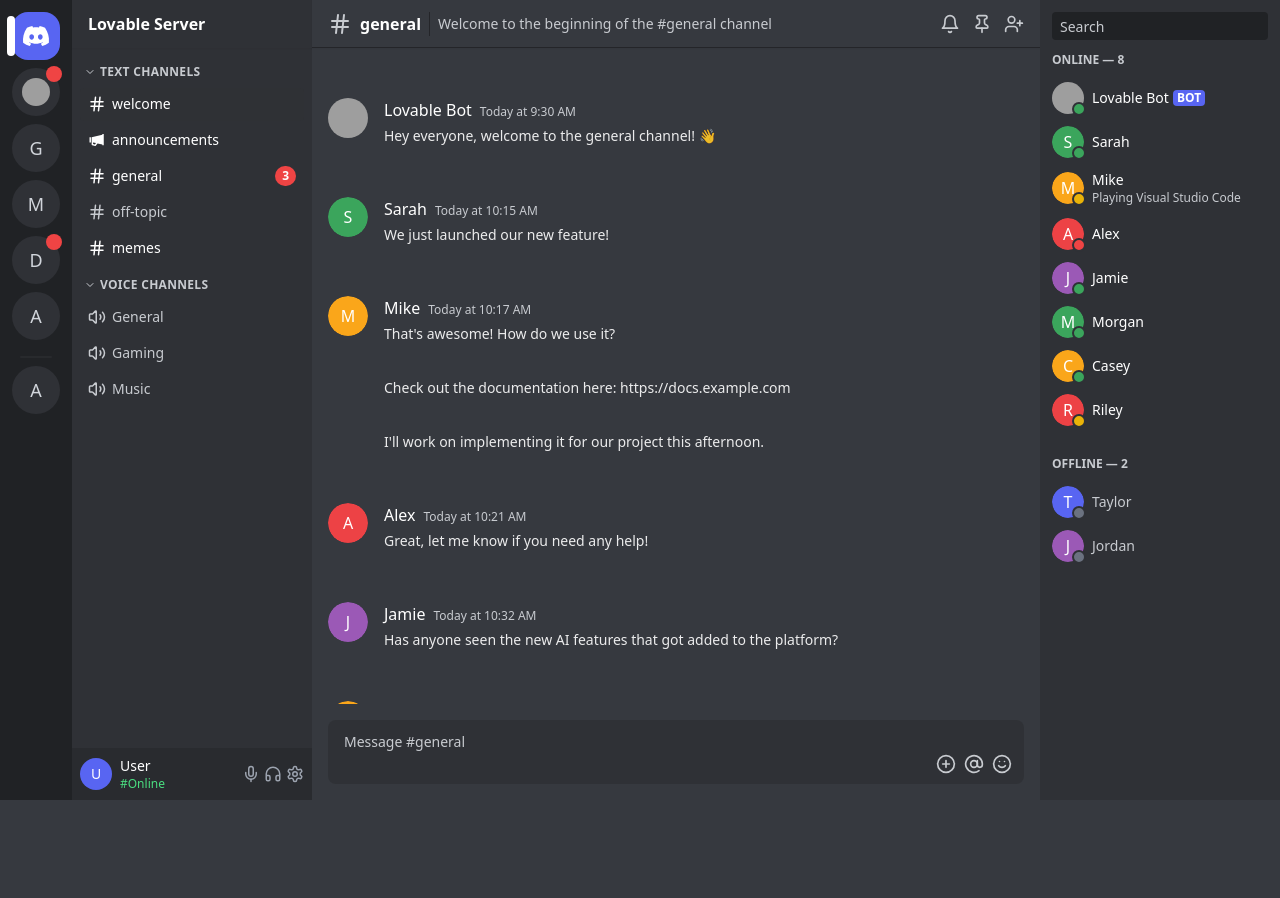
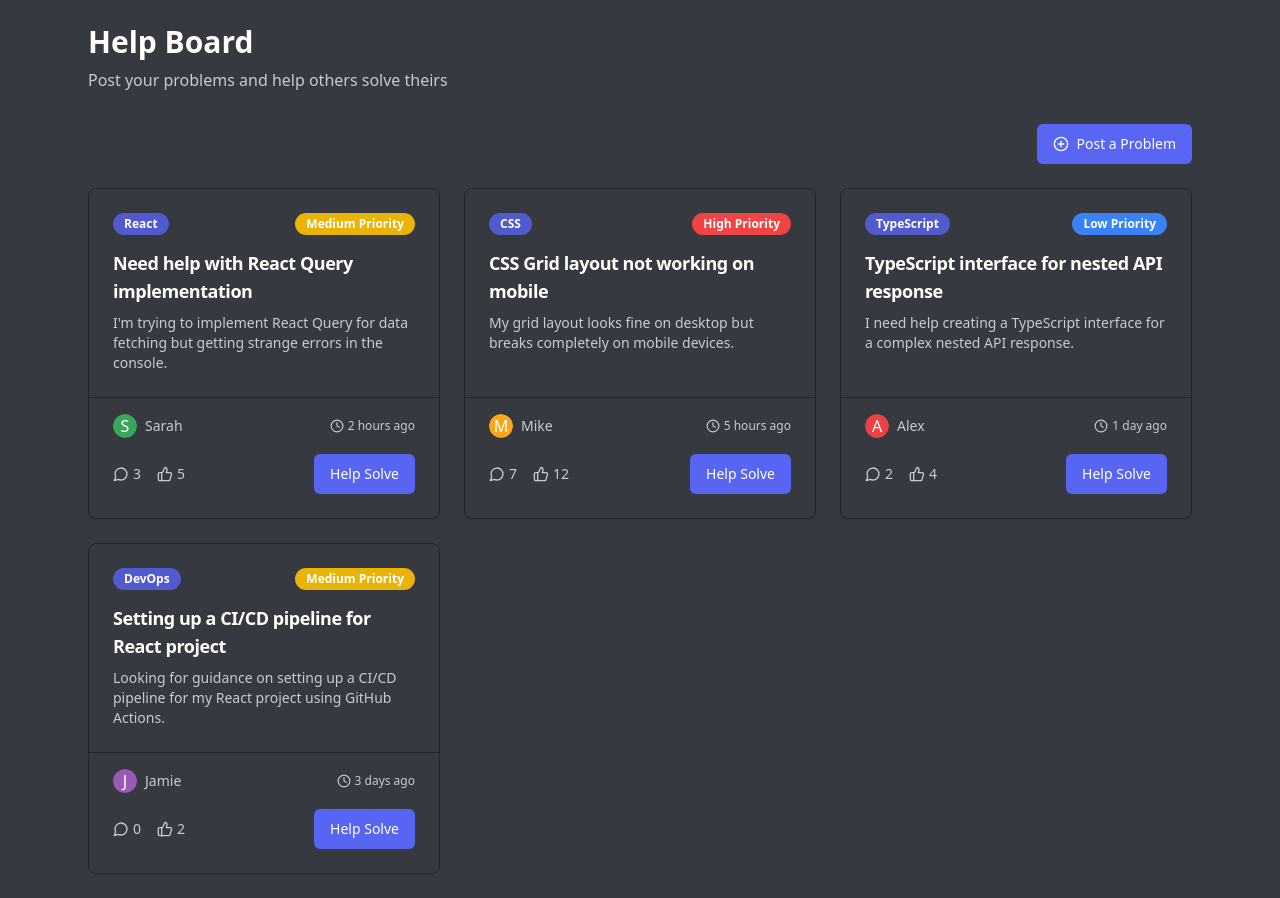
Before and after one commit to YingChenLeu/mindful-learning-loop, a React (Vite) app: page / in a window 1280 px wide. Before the commit the page ends 800 px from the top, so only its background shows below. Built offline with nearby package versions, Linux system fonts and the light colour scheme; grey boxes are pictures that could not be loaded.

Commit message:
Remove sidebars and implement board
Refactor the layout to remove the sidebars and introduce a board-like structure for posting content, including blocks for problems and a button to offer assistance.

```diff
--- /dev/null
+++ b/src/components/ProblemBoard.tsx
@@ -0,0 +1,156 @@
+
+import { useState } from "react";
+import { MessageCircle, ThumbsUp, Clock } from "lucide-react";
+import { Card, CardContent, CardFooter, CardHeader, CardTitle } from "@/components/ui/card";
+import { Button } from "@/components/ui/button";
+import { Badge } from "@/components/ui/badge";
+import { Avatar, AvatarFallback, AvatarImage } from "@/components/ui/avatar";
+
+type Problem = {
+  id: number;
+  title: string;
+  description: string;
+  category: string;
+  timestamp: string;
+  user: {
+    name: string;
+    avatar?: string;
+    color?: string;
+  };
+  responses: number;
+  likes: number;
+  urgency: "low" | "medium" | "high";
+};
+
+const mockProblems: Problem[] = [
+  {
+    id: 1,
+    title: "Need help with React Query implementation",
+    description: "I'm trying to implement React Query for data fetching but getting strange errors in the console.",
+    category: "React",
+    timestamp: "2 hours ago",
+    user: {
+      name: "Sarah",
+      color: "#3BA55C"
+    },
+    responses: 3,
+    likes: 5,
+    urgency: "medium"
+  },
+  {
+    id: 2,
+    title: "CSS Grid layout not working on mobile",
+    description: "My grid layout looks fine on desktop but breaks completely on mobile devices.",
+    category: "CSS",
+    timestamp: "5 hours ago",
+    user: {
+      name: "Mike",
+      color: "#FAA61A"
+    },
+    responses: 7,
+    likes: 12,
+    urgency: "high"
+  },
+  {
+    id: 3,
+    title: "TypeScript interface for nested API response",
+    description: "I need help creating a TypeScript interface for a complex nested API response.",
+    category: "TypeScript",
+    timestamp: "1 day ago",
+    user: {
+      name: "Alex",
+      color: "#ED4245"
+    },
+    responses: 2,
+    likes: 4,
+    urgency: "low"
+  },
+  {
+    id: 4,
+    title: "Setting up a CI/CD pipeline for React project",
+    description: "Looking for guidance on setting up a CI/CD pipeline for my React project using GitHub Actions.",
+    category: "DevOps",
+    timestamp: "3 days ago",
+    user: {
+      name: "Jamie",
+      color: "#9B59B6"
+    },
+    responses: 0,
+    likes: 2,
+    urgency: "medium"
+  }
+];
+
+const urgencyColors = {
+  low: "bg-blue-500",
+  medium: "bg-yellow-500",
+  high: "bg-red-500"
+};
+
+export const ProblemBoard = () => {
+  const [problems, setProblems] = useState<Problem[]>(mockProblems);
+
+  const handleHelpClick = (id: number) => {
+    console.log(`Helping with problem #${id}`);
+    // This would navigate to a detailed view in a real app
+  };
+
+  return (
+    <div className="grid grid-cols-1 md:grid-cols-2 lg:grid-cols-3 gap-6">
+      {problems.map((problem) => (
+        <Card key={problem.id} className="bg-discord-card border-discord-border h-full flex flex-col">
+          <CardHeader className="pb-2">
+            <div className="flex justify-between items-start mb-2">
+              <Badge className="bg-discord-primary/80 hover:bg-discord-primary">{problem.category}</Badge>
+              <Badge className={`${urgencyColors[problem.urgency]} hover:${urgencyColors[problem.urgency]}`}>
+                {problem.urgency.charAt(0).toUpperCase() + problem.urgency.slice(1)} Priority
+              </Badge>
+            </div>
+            <CardTitle className="text-lg text-white">{problem.title}</CardTitle>
+          </CardHeader>
+
+          <CardContent className="flex-grow">
+            <p className="text-muted-foreground text-sm">{problem.description}</p>
+          </CardContent>
+
+          <CardFooter className="flex flex-col border-t border-discord-border pt-4 gap-4">
+            <div className="flex items-center justify-between w-full">
+              <div className="flex items-center gap-2">
+                <Avatar className="h-6 w-6">
+                  {problem.user.avatar && <AvatarImage src={problem.user.avatar} />}
+                  <AvatarFallback style={{ backgroundColor: problem.user.color }}>{problem.user.name.charAt(0)}</AvatarFallback>
+                </Avatar>
+                <span className="text-sm text-muted-foreground">{problem.user.name}</span>
+              </div>
+              <div className="flex items-center text-muted-foreground text-xs gap-1">
+                <Clock size={14} />
+                <span>{problem.timestamp}</span>
+              </div>
+            </div>
+
+            <div className="flex justify-between items-center w-full">
+              <div className="flex gap-4">
+                <div className="flex items-center gap-1 text-muted-foreground text-sm">
+                  <MessageCircle size={16} />
+                  <span>{problem.responses}</span>
+                </div>
+                <div className="flex items-center gap-1 text-muted-foreground text-sm">
+                  <ThumbsUp size={16} />
+                  <span>{problem.likes}</span>
+                </div>
+              </div>
+
+              <Button
+                variant="default"
+                className="bg-discord-primary hover:bg-discord-primary/90"
+                onClick={() => handleHelpClick(problem.id)}
+              >
+                Help Solve
+              </Button>
+            </div>
+          </CardFooter>
+        </Card>
+      ))}
+    </div>
+  );
+};
--- a/src/index.css
+++ b/src/index.css
@@ -34,15 +34,6 @@
     --ring: 235 86% 65%;
 
     --radius: 0.5rem;
-
-    --sidebar-background: 223 5% 14%;
-    --sidebar-foreground: 0 0% 100%;
-    --sidebar-primary: 235 86% 65%;
-    --sidebar-primary-foreground: 0 0% 100%;
-    --sidebar-accent: 223 5% 20%;
-    --sidebar-accent-foreground: 0 0% 100%;
-    --sidebar-border: 223 5% 12%;
-    --sidebar-ring: 235 86% 65%;
   }
 }
 
@@ -52,26 +43,26 @@
   }
 
   body {
-    @apply bg-discord-bg text-foreground overflow-hidden;
+    @apply bg-discord-bg text-foreground overflow-auto;
   }
 }
 
-/* Custom scrollbar for Discord-like look */
+/* Custom scrollbar for nicer look */
 @layer utilities {
-  .discord-scrollbar::-webkit-scrollbar {
+  .custom-scrollbar::-webkit-scrollbar {
     width: 8px;
   }
 
-  .discord-scrollbar::-webkit-scrollbar-track {
+  .custom-scrollbar::-webkit-scrollbar-track {
     background: transparent;
   }
 
-  .discord-scrollbar::-webkit-scrollbar-thumb {
+  .custom-scrollbar::-webkit-scrollbar-thumb {
     @apply bg-discord-sidebar/70 rounded-full;
     border-radius: 8px;
   }
 
-  .discord-scrollbar::-webkit-scrollbar-thumb:hover {
+  .custom-scrollbar::-webkit-scrollbar-thumb:hover {
     @apply bg-discord-sidebar;
   }
 }
--- a/src/pages/Index.tsx
+++ b/src/pages/Index.tsx
@@ -1,18 +1,26 @@
 
-import { ServerSidebar } from "@/components/ServerSidebar";
-import { ChannelSidebar } from "@/components/ChannelSidebar";
-import { MessageArea } from "@/components/MessageArea";
-import { MembersSidebar } from "@/components/MembersSidebar";
+import { useState } from "react";
+import { PlusCircle, MessageCircle } from "lucide-react";
+import { Button } from "@/components/ui/button";
+import { Card, CardContent, CardFooter, CardHeader, CardTitle } from "@/components/ui/card";
+import { ProblemBoard } from "@/components/ProblemBoard";
 
 const Index = () => {
   return (
-    <div className="flex h-screen w-full overflow-hidden">
-      <ServerSidebar />
-      <ChannelSidebar />
-      <div className="flex-1 bg-discord-bg flex flex-col">
-        <MessageArea />
+    <div className="container mx-auto p-6 max-w-6xl">
+      <header className="mb-8">
+        <h1 className="text-3xl font-bold text-white mb-2">Help Board</h1>
+        <p className="text-muted-foreground">Post your problems and help others solve theirs</p>
+      </header>
+
+      <div className="flex justify-end mb-6">
+        <Button className="gap-2">
+          <PlusCircle size={18} />
+          Post a Problem
+        </Button>
       </div>
-      <MembersSidebar />
+
+      <ProblemBoard />
     </div>
   );
 };
```
